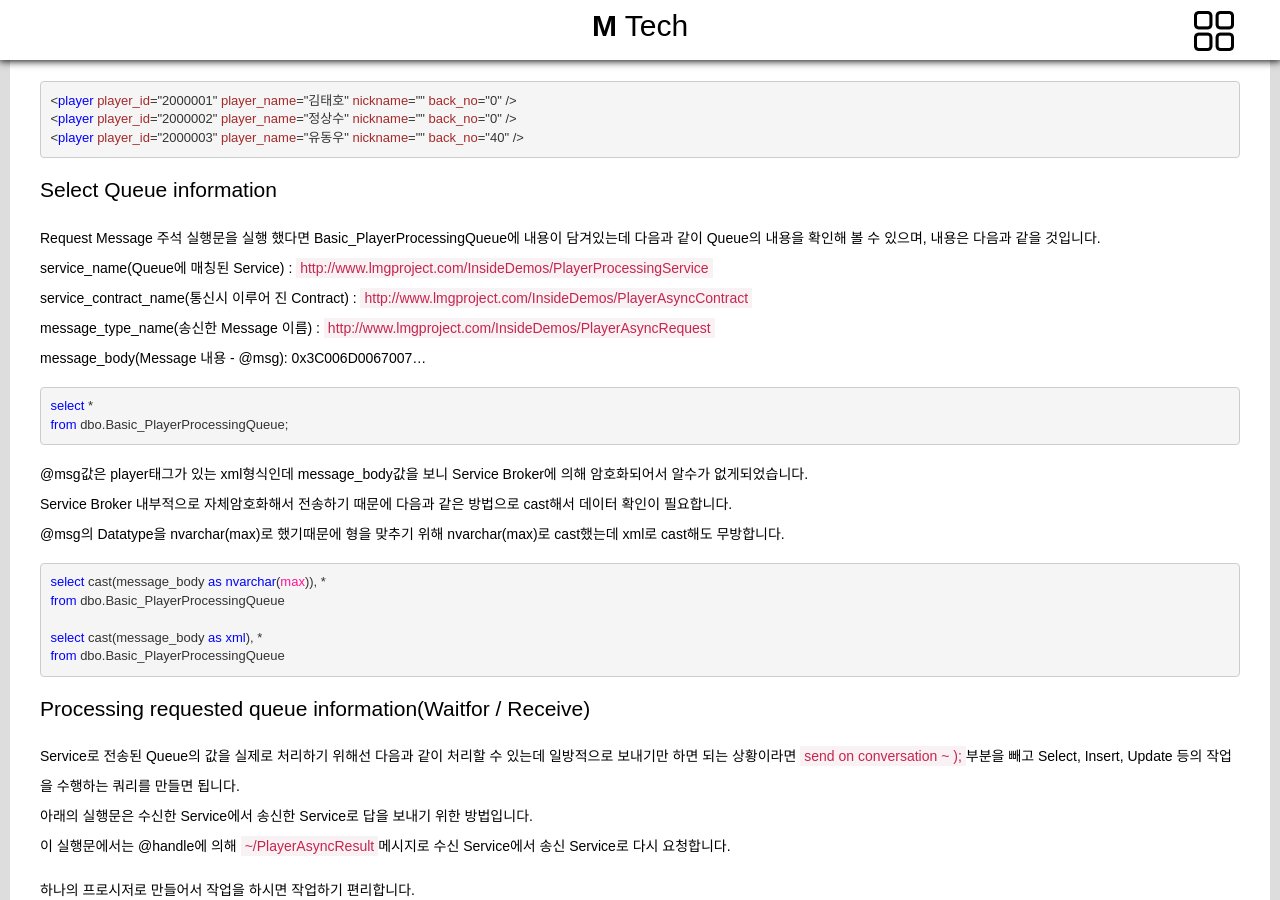
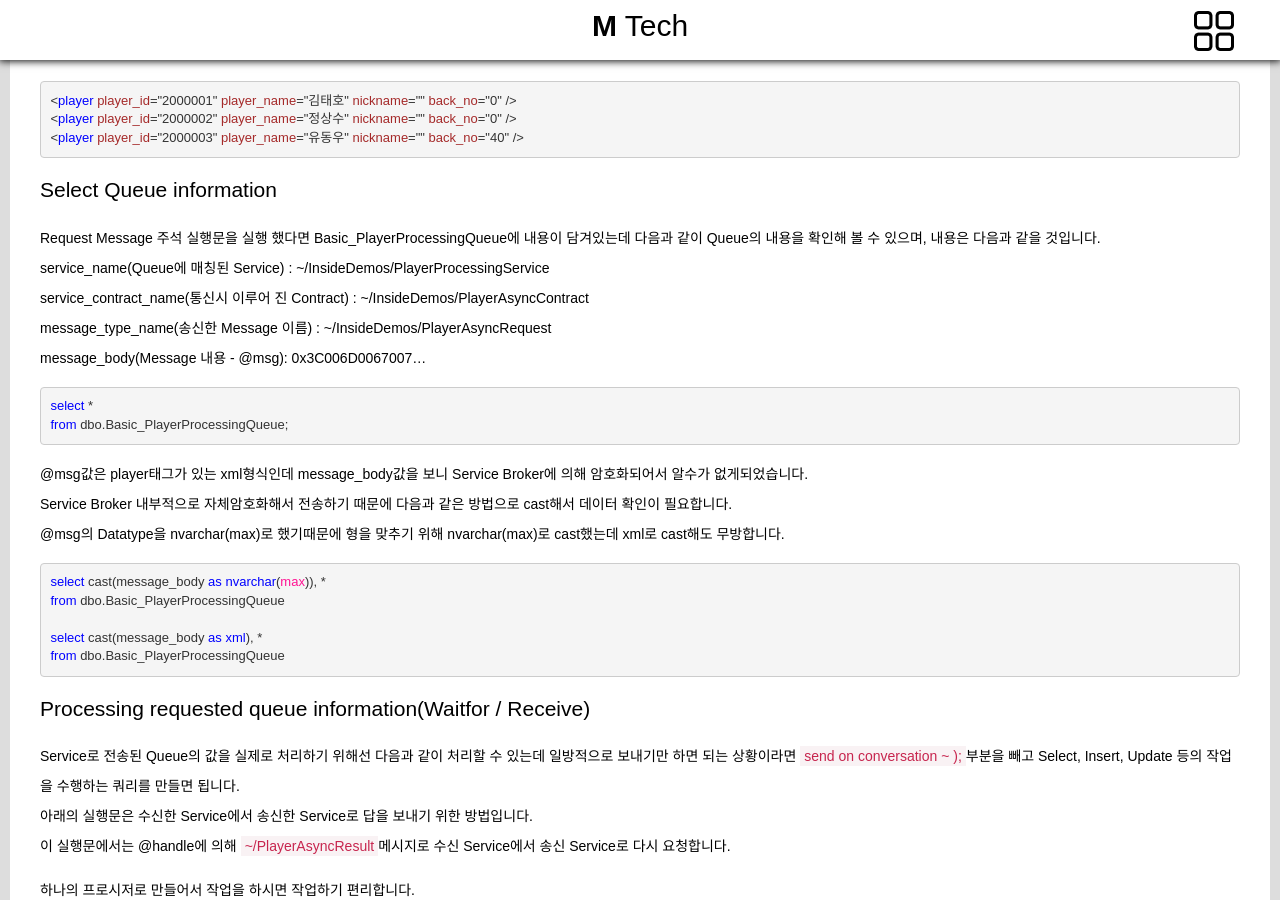
Before and after one commit to leemugeun/leemugeun.github.io, a Jekyll site: the page built from _posts/2020-02-23-db-service-broker.md, in a window 1280 px wide and 900 px high, scrolled down 3624 px. Built offline with Jekyll 4.4.1, drawn with Linux system fonts in a browser that asks for light colours; some of the changed lines change nothing that is shown.

Commit message:
Broker Fix

````diff
--- a/_posts/2020-02-23-db-service-broker.md
+++ b/_posts/2020-02-23-db-service-broker.md
@@ -155,9 +155,9 @@ end
 ## Select Queue information
 
 Request Message 주석 실행문을 실행 했다면 Basic_PlayerProcessingQueue에 내용이 담겨있는데 다음과 같이 Queue의 내용을 확인해 볼 수 있으며, 내용은 다음과 같을 것입니다.
-service_name(Queue에 매칭된 Service) : `http://www.lmgproject.com/InsideDemos/PlayerProcessingService`
-service_contract_name(통신시 이루어 진 Contract) : `http://www.lmgproject.com/InsideDemos/PlayerAsyncContract`
-message_type_name(송신한 Message 이름) : `http://www.lmgproject.com/InsideDemos/PlayerAsyncRequest`
+service_name(Queue에 매칭된 Service) : ~/InsideDemos/PlayerProcessingService
+service_contract_name(통신시 이루어 진 Contract) : ~/InsideDemos/PlayerAsyncContract
+message_type_name(송신한 Message 이름) : ~/InsideDemos/PlayerAsyncRequest
 message_body(Message 내용 - @msg): 0x3C006D0067007...
 
 ```sql
````
